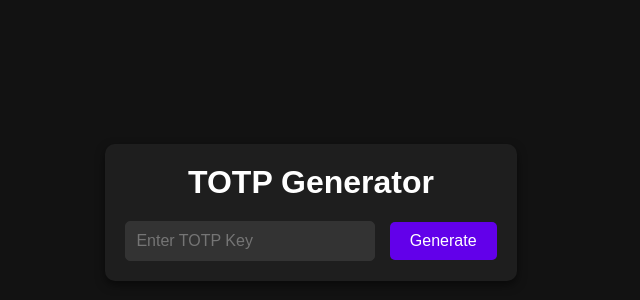
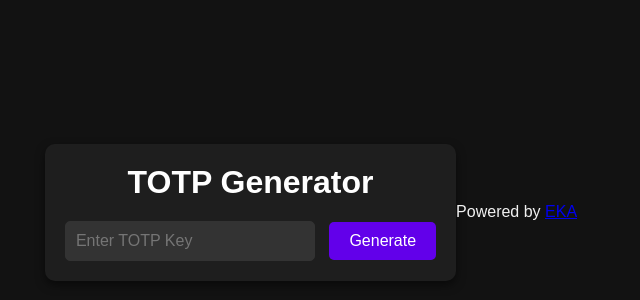
Before and after one commit to EnesKeremAYDIN/totp-generator, a plain HTML site: page index.html in a window 1280 px wide. Shown: the part 188-488 px from the top of the page, without its empty margins (329-969 px from the left). Drawn offline with Linux system fonts and the light colour scheme.

Commit message:
Update index.html

```diff
--- a/index.html
+++ b/index.html
@@ -19,7 +19,9 @@
             <p>Time left: <span id="time-left">30</span> seconds</p>
         </div>
     </div>
-
+    <footer class="footer">
+        <p>Powered by <a href="https://eneskeremaydin.com.tr" target="_blank">EKA</a></p>
+    </footer>
     <script src="script.js"></script>
 </body>
 </html>
```
